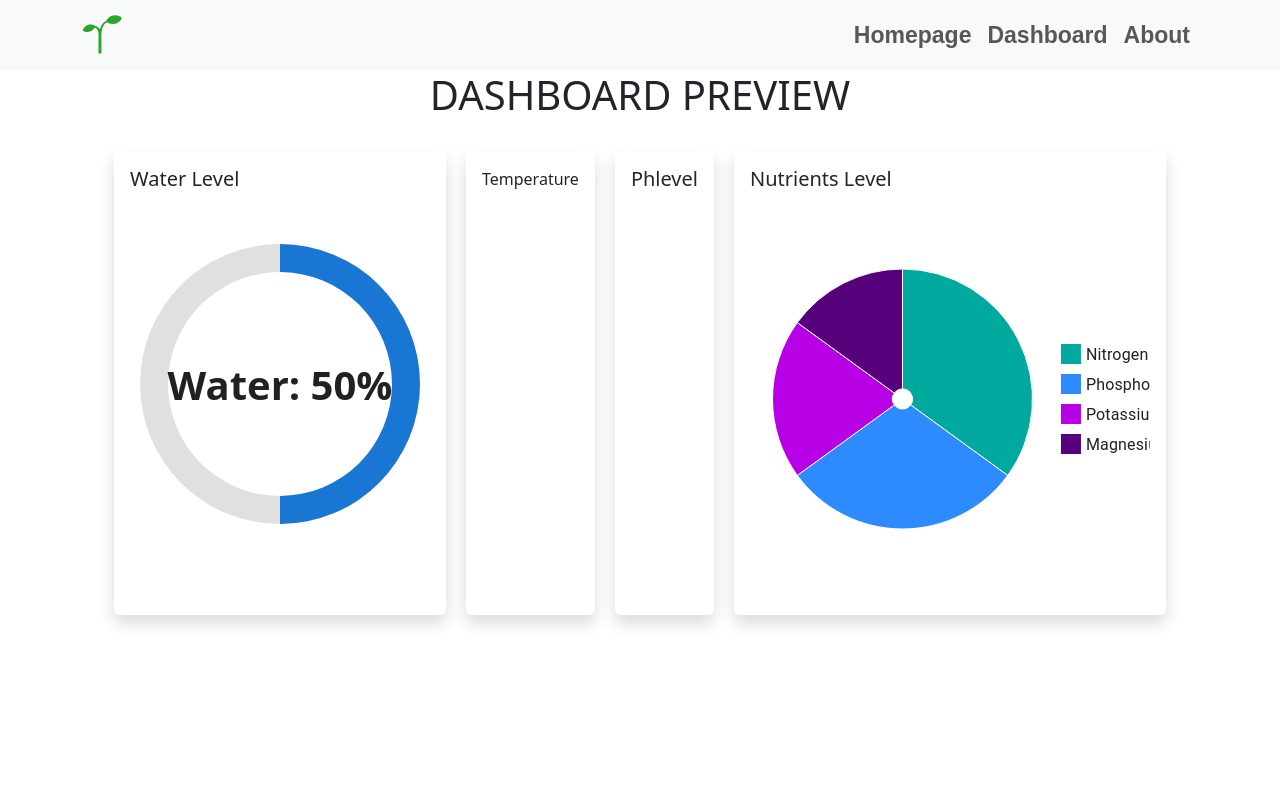
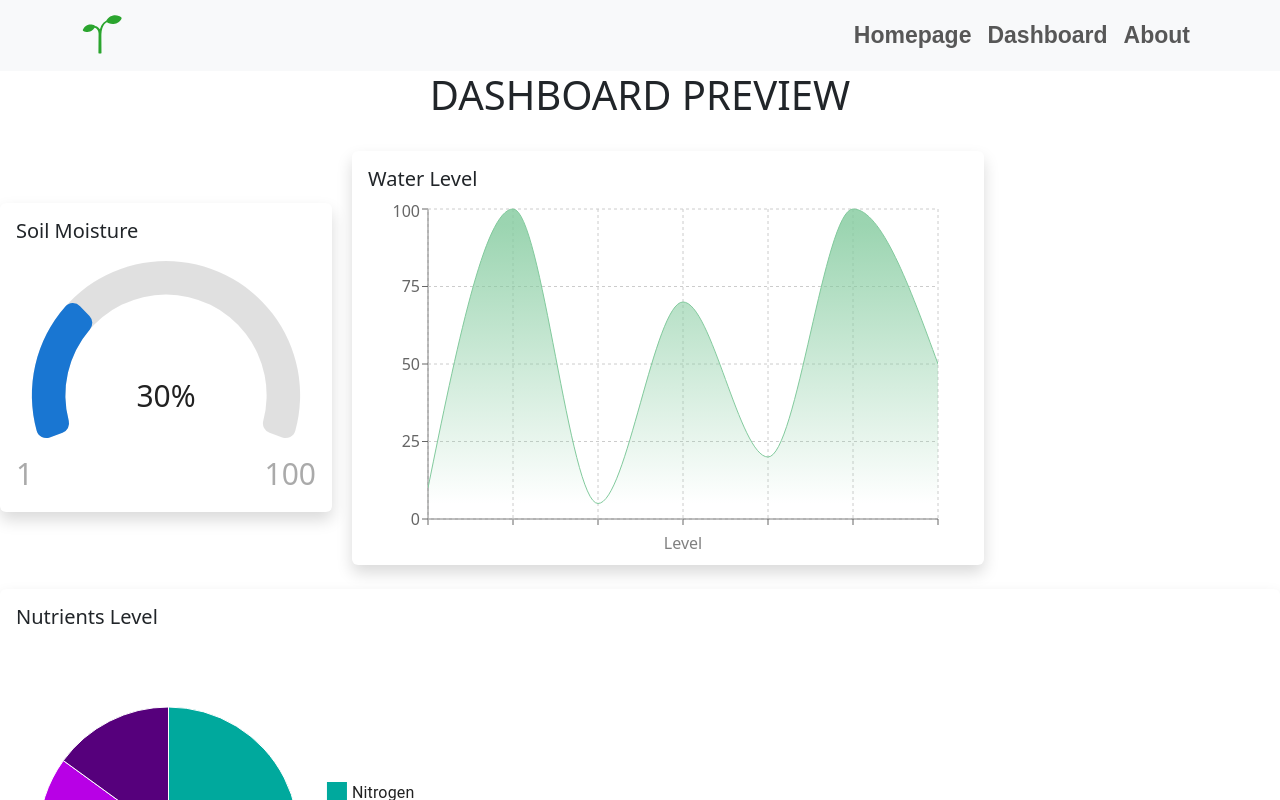
Before and after one commit to lolomoguzu/AI-Monitoring, a React (Vite) app in the folder Monitoring/: page /dashboard in a window 1280 px wide. Shown: the top 800 px of the page. Built offline with nearby package versions, Linux system fonts and the light colour scheme.

Commit message:
add sidebar

```diff
--- /dev/null
+++ b/Monitoring/src/Components/Sidebar.tsx
@@ -0,0 +1,64 @@
+import React from "react";
+
+const Sidebar: React.FC = () => {
+  return (
+    <nav
+      className="d-flex flex-column flex-shrink-0 p-3 bg-light"
+      style={{ width: "250px", height: "100vh" }}
+    >
+      <a
+        href="/"
+        className="d-flex align-items-center mb-3 mb-md-0 me-md-auto text-decoration-none"
+      >
+        <span className="fs-4">Dashboard</span>
+      </a>
+      <hr />
+      <ul className="nav nav-pills flex-column mb-auto">
+        <li className="nav-item">
+          <a href="#" className="nav-link active">
+            🌱 Soil Moisture
+          </a>
+        </li>
+        <li>
+          <a href="#" className="nav-link">
+            💧 Water Level
+          </a>
+        </li>
+        <li>
+          <a href="#" className="nav-link">
+            ☀️ Light Sensor
+          </a>
+        </li>
+      </ul>
+      <hr />
+      <div className="dropdown">
+        <a
+          href="#"
+          className="d-flex align-items-center text-decoration-none dropdown-toggle"
+          data-bs-toggle="dropdown"
+        >
+          <img
+            src="https://via.placeholder.com/32"
+            alt="user"
+            className="rounded-circle me-2"
+          />
+          <strong>User</strong>
+        </a>
+        <ul className="dropdown-menu text-small">
+          <li>
+            <a className="dropdown-item" href="#">
+              Settings
+            </a>
+          </li>
+          <li>
+            <a className="dropdown-item" href="#">
+              Logout
+            </a>
+          </li>
+        </ul>
+      </div>
+    </nav>
+  );
+};
+
+export default Sidebar;
--- a/Monitoring/src/Design/About.css
+++ b/Monitoring/src/Design/About.css
@@ -58,7 +58,7 @@
   color: rgb(0, 0, 0);
   font-size: 1.5rem;
   font-weight: bold;
-  text-shadow: 2px 2px 4px rgba(105, 98, 98, 0.6); /* Adds readability */
+   /* Adds readability */
 }
 .footer-text2{
   color: rgb(0, 0, 0);
--- a/Monitoring/src/Design/Dashboard.css
+++ b/Monitoring/src/Design/Dashboard.css
@@ -1,5 +1,9 @@
 
-/* Center the heading */
+.dashboard-container {
+  display: flex;
+  align-items: center;
+  gap: 20px;
+}
 .dashboard-title {
   text-align: center;
 }
--- a/Monitoring/src/Pages/Dashboard.tsx
+++ b/Monitoring/src/Pages/Dashboard.tsx
@@ -1,30 +1,33 @@
 import NavButton from "../Components/NavButton";
+import SideBar from "../Components/Sidebar";
 import "../Design/Dashboard.css";
 import Waterlevel from "../SensorComponents/Waterlevel";
-import Temperature from "../SensorComponents/Temperature";
 import PlantNutrients from "../SensorComponents/PlantNutrients";
-import Phlevel from "../SensorComponents/Phlevel";
+import SoilSensor from "../SensorComponents/SoilSensor";
+import React from "react";
 
 const Dashboard: React.FC = () => {
   return (
     <div>
+      <NavButton />
       <div>
-        <NavButton />
+        <h1 className="dashboard-title">DASHBOARD PREVIEW</h1>
       </div>
-      <h1 className="dashboard-title">DASHBOARD PREVIEW</h1>
-      <div className="dashboard-grid">
-        {/* Water Level */}
-        <div className="mt-4 p-3 bg-white rounded shadow">
-          <Waterlevel />
+      <div>
+        <div className="dashboard-container">
+          {/*Soil Moisture */}
+          <div className="mt-4 p-3 w-2 bg-white rounded shadow">
+            <SoilSensor />
+          </div>
+          {/* Water Level */}
+          <div className="mt-4 p-3 w-2 bg-white rounded shadow">
+            <Waterlevel />
+          </div>
         </div>
         {/* Temperature */}
-        <div className="mt-4 p-3 bg-white rounded shadow">
-          <Temperature />
-        </div>
+
         {/* PH Level */}
-        <div className="mt-4 p-3 bg-white rounded shadow">
-          <Phlevel />
-        </div>
+
         {/* {Pie Chart} */}
         <div className="mt-4 p-3 bg-white rounded shadow">
           <PlantNutrients />
--- /dev/null
+++ b/Monitoring/src/SensorComponents/SoilSensor.tsx
@@ -0,0 +1,42 @@
+import { gaugeClasses } from "@mui/x-charts/Gauge";
+import { Gauge } from "@mui/x-charts";
+
+let data = 30;
+
+const SoilSensor = () => {
+  return (
+    <div>
+      <h5>Soil Moisture</h5>
+      <Gauge
+        width={300}
+        height={200}
+        value={data}
+        startAngle={-110}
+        endAngle={110}
+        innerRadius="75%"
+        outerRadius="100%"
+        cornerRadius={10}
+        sx={{
+          [`& .${gaugeClasses.valueText}`]: {
+            fontSize: 30,
+            transform: "translate(0px, 0px)",
+          },
+        }}
+        text={({ value }) => `${value}%`}
+      />
+      <div
+        style={{
+          display: "flex",
+          justifyContent: "space-between",
+          fontSize: 30,
+          color: "#aaa",
+        }}
+      >
+        <span>1</span>
+        <span>100</span>
+      </div>
+    </div>
+  );
+};
+
+export default SoilSensor;
--- a/Monitoring/src/SensorComponents/Temperature.tsx
+++ b/Monitoring/src/SensorComponents/Temperature.tsx
@@ -1,7 +1,5 @@
-
-
 const Temperature = () => {
-  return <div>Temperature</div>;
+  return <div></div>;
 };
 
 export default Temperature;
--- a/Monitoring/src/SensorComponents/Waterlevel.tsx
+++ b/Monitoring/src/SensorComponents/Waterlevel.tsx
@@ -1,42 +1,57 @@
-import Stack from "@mui/material/Stack";
-import { Gauge, gaugeClasses } from "@mui/x-charts/Gauge";
-import { useState } from "react";
-import Tooltip from "@mui/material/Tooltip";
+import {
+  AreaChart,
+  XAxis,
+  YAxis,
+  CartesianGrid,
+  Area,
+  Tooltip,
+  ResponsiveContainer,
+  Label,
+} from "recharts";
 
-const Waterlevel = () => {
-  const [hovered, setHovered] = useState(false);
-  const waterLevel = 50;
+let data = [
+  { Water: 10 },
+  { Water: 100 },
+  { Water: 5 },
+  { Water: 70 },
+  { Water: 20 },
+  { Water: 100 },
+  { Water: 50 },
+];
+
+// Custom Tooltip Component
+
+const Waterlevel: React.FC = () => {
   return (
     <div>
       <h5>Water Level</h5>
-      <Stack direction={{ xs: "column", md: "row" }} spacing={{ xs: 3, md: 5 }}>
-        <Tooltip
-          title={hovered ? `Water Level: ${waterLevel}%` : ""}
-          arrow
-          placement="top"
+      <ResponsiveContainer width="100%" height={350} minWidth={600}>
+        <AreaChart
+          data={data}
+          margin={{ top: 10, right: 30, left: 0, bottom: 0 }}
         >
-          <div
-            onMouseEnter={() => setHovered(true)}
-            onMouseLeave={() => setHovered(false)}
-          >
-            <Gauge
-              width={300}
-              height={370}
-              value={50}
-              valueMax={100}
-              text={({ value }) => `Water: ${value}%`}
-              sx={{
-                cursor: "pointer",
-                [`& .${gaugeClasses.valueText}`]: {
-                  fontSize: "40px",
-                  fontWeight: "bold",
-                  fill: "#000",
-                },
-              }}
-            />
-          </div>
-        </Tooltip>
-      </Stack>
+          <defs>
+            <linearGradient id="colorWater" x1="0" y1="0" x2="0" y2="1">
+              <stop offset="5%" stopColor="#82ca9d" stopOpacity={0.8} />
+              <stop offset="95%" stopColor="#82ca9d" stopOpacity={0} />
+            </linearGradient>
+          </defs>
+          <XAxis dataKey="name">
+            <Label value="Level" offset={0} position="insideBottom" />
+          </XAxis>
+          <YAxis />
+          <CartesianGrid strokeDasharray="3 3" />
+          <Tooltip />
+
+          <Area
+            type="monotone"
+            dataKey="Water"
+            stroke="#82ca9d"
+            fillOpacity={1}
+            fill="url(#colorWater)"
+          />
+        </AreaChart>
+      </ResponsiveContainer>
     </div>
   );
 };
--- a/Monitoring/src/main.tsx
+++ b/Monitoring/src/main.tsx
@@ -9,17 +9,17 @@ import ErrorElement from "./Components/ErrorElement.tsx";
 
 const router = createBrowserRouter([
   {
-    path: "/Dashboard",
+    path: "/dashboard",
     element: <Dashboard />,
     errorElement: <ErrorElement />,
   },
   {
-    path: "/Homepage",
+    path: "/homepage",
     element: <Homepage />,
     errorElement: <ErrorElement />,
   },
   {
-    path: "/About",
+    path: "/about",
     element: <AboutUs />,
 
     errorElement: <ErrorElement />,
```
